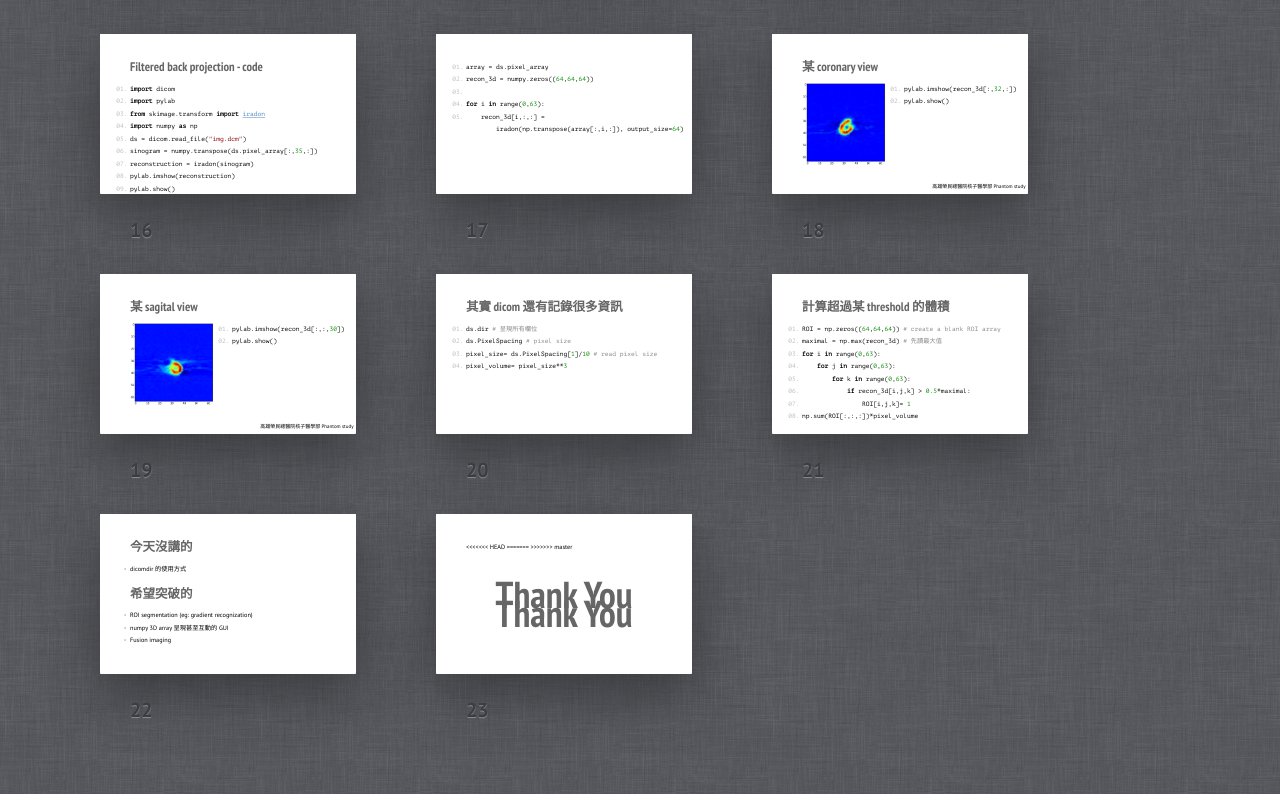
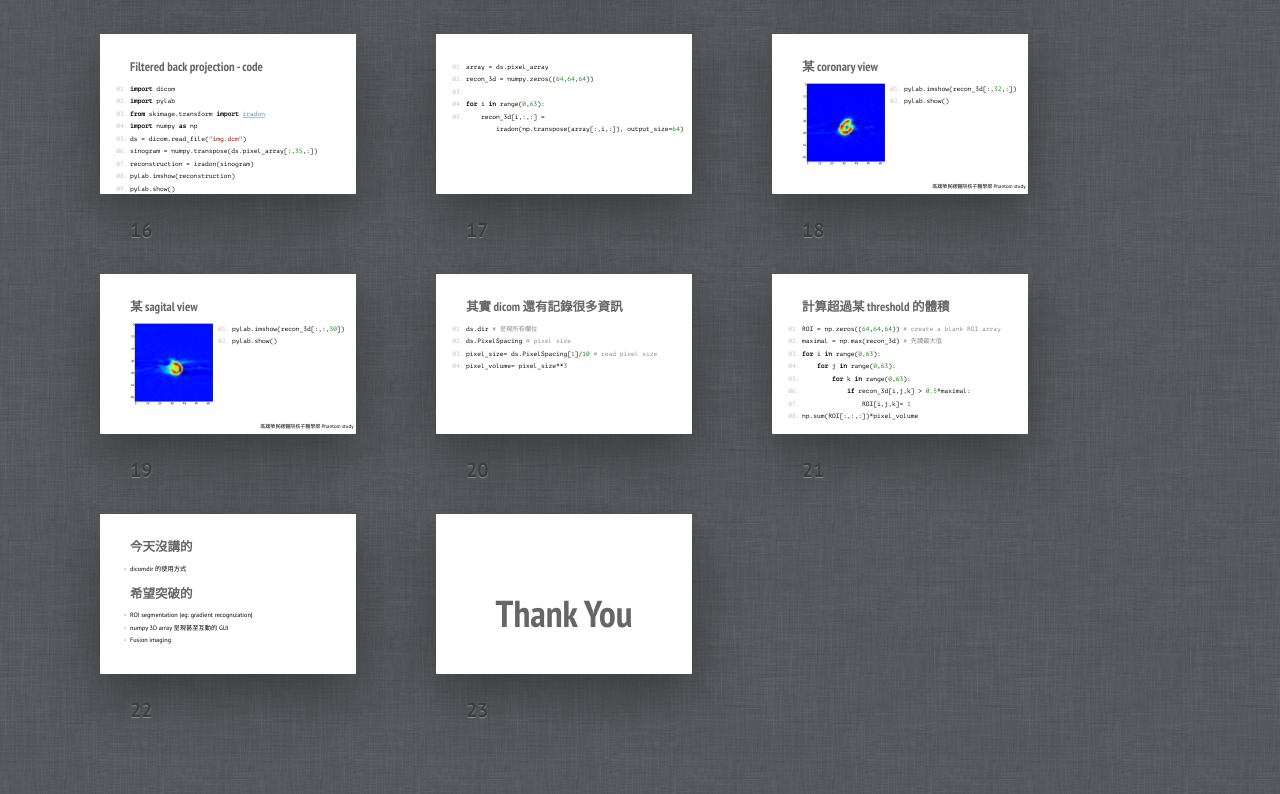
Before and after one commit to mcdlee/kh.py-image, a plain HTML site: page index.html in a window 1280 px wide. Shown: the part 1396-2190 px from the top of the page. Drawn offline with Linux system fonts and the light colour scheme.

Commit message:
fix bugs

```diff
--- a/index.html
+++ b/index.html
@@ -268,11 +268,7 @@
 		<li>Fusion imaging</li></ul>
 	</div></section>
 	<section class="slide shout"><div>
-<<<<<<< HEAD
 	<h2 class="shake shake-slow shake-constant hover-stop">Thank You</h2>
-=======
-	<h2 class="shake">Thank You</h2>
->>>>>>> master
 	</div></section>
 	<p class="badge"><a href="https://github.com/shower/shower">Fork me on Github</a></p>
 	<!--
```
